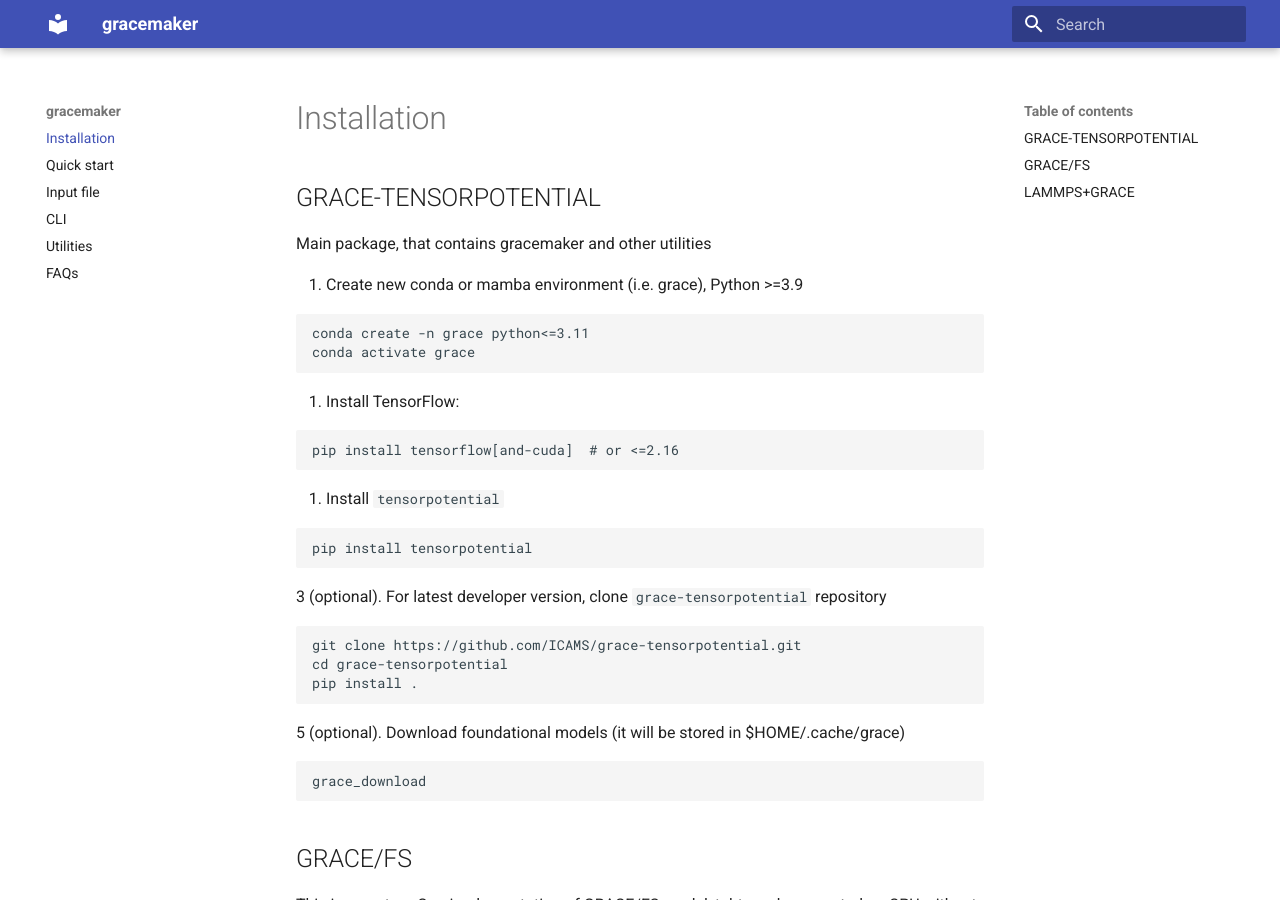
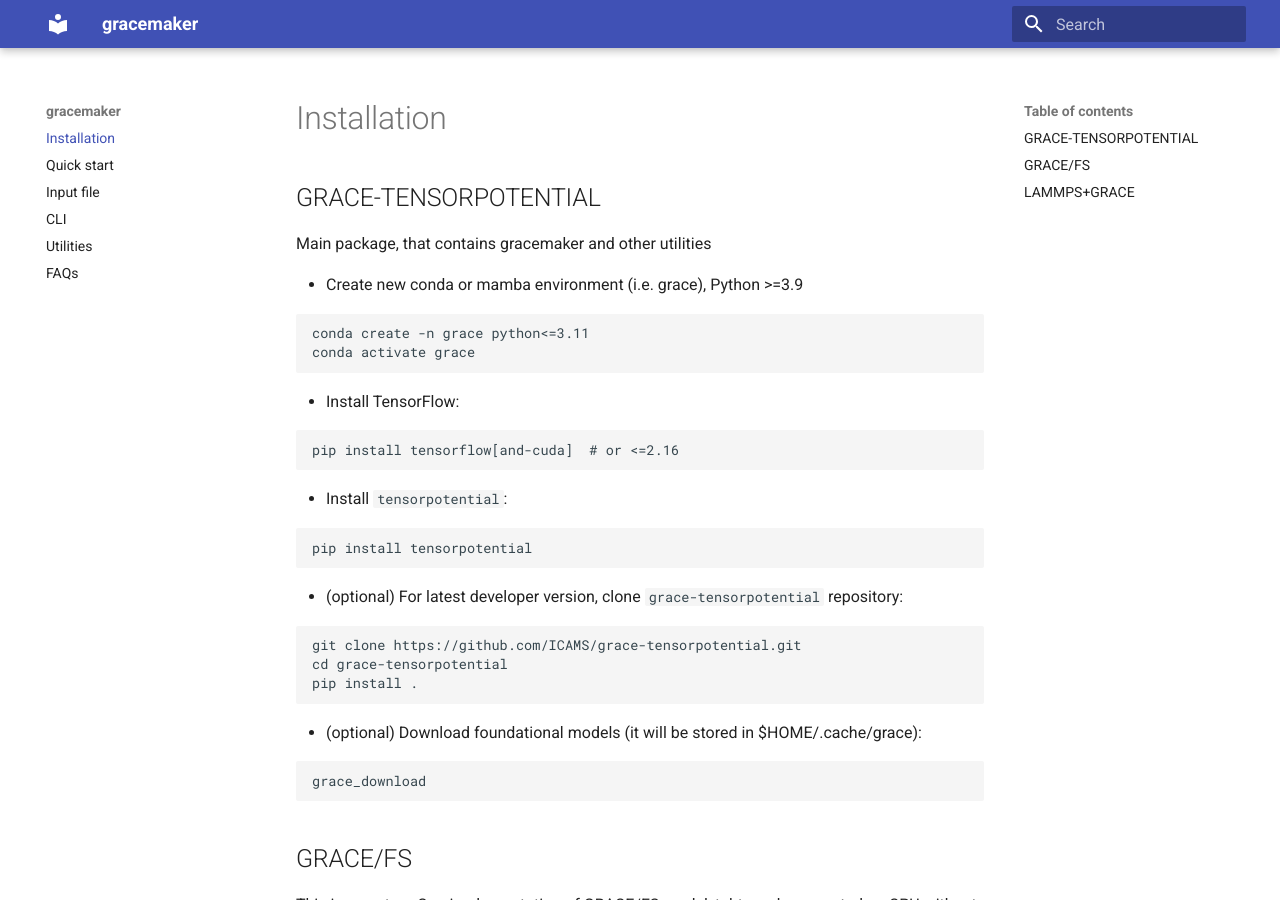
Before and after one commit to ICAMS/grace-tensorpotential, an MkDocs documentation site: the page built from docs/gracemaker/install.md, in a window 1280 px wide and 900 px high. Built offline with MkDocs 1.6.1 and Material for MkDocs 9.7.7, drawn with Linux system fonts in a browser that asks for light colours.

Commit message:
WIP: update docs

````diff
--- a/docs/gracemaker/install.md
+++ b/docs/gracemaker/install.md
@@ -4,33 +4,34 @@
 
 Main package, that contains gracemaker and other utilities
 
-1. Create new conda or mamba environment (i.e. grace), Python >=3.9
-```
+* Create new conda or mamba environment (i.e. grace), Python >=3.9
+```bash
 conda create -n grace python<=3.11
 conda activate grace
 ```
 
-2. Install TensorFlow:
-```
+* Install TensorFlow:
+```bash
 pip install tensorflow[and-cuda]  # or <=2.16
 ```
 
-3. Install `tensorpotential`
-```
+* Install `tensorpotential`:
+```bash
 pip install tensorpotential
 ```
 
-3 (optional). For latest developer version, clone `grace-tensorpotential` repository
-```
+* (optional) For latest developer version, clone `grace-tensorpotential` repository:
+```bash
 git clone https://github.com/ICAMS/grace-tensorpotential.git
 cd grace-tensorpotential
 pip install .
 ```
 
-5 (optional). Download foundational models (it will be stored in $HOME/.cache/grace)
-```
+* (optional) Download foundational models (it will be stored in $HOME/.cache/grace):
+```bash
 grace_download
 ```
+
 
 
 ## GRACE/FS
@@ -38,7 +39,7 @@
 This is a custom C++ implementation of GRACE/FS model, taht can be executed on CPU without TensorFlow library and parallelized using usual MPI.
 
 1. Activate conda environment
-```
+```bash
 conda activate grace
 ```
 
````
Also changed, not shown: docs/index.md (+3 -5 lines).
